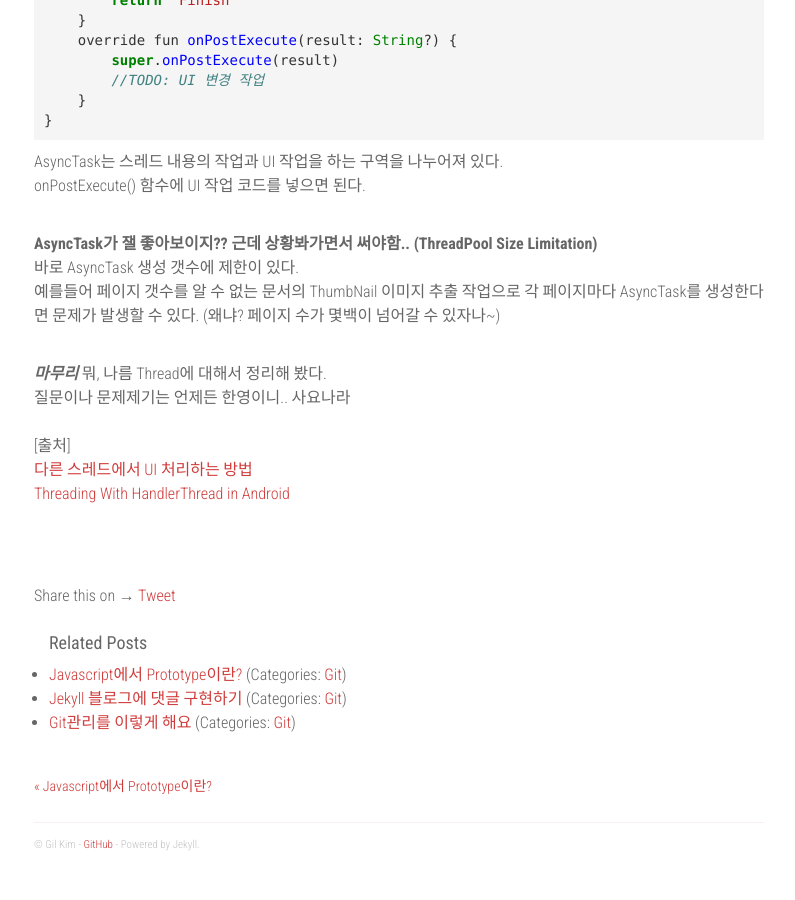
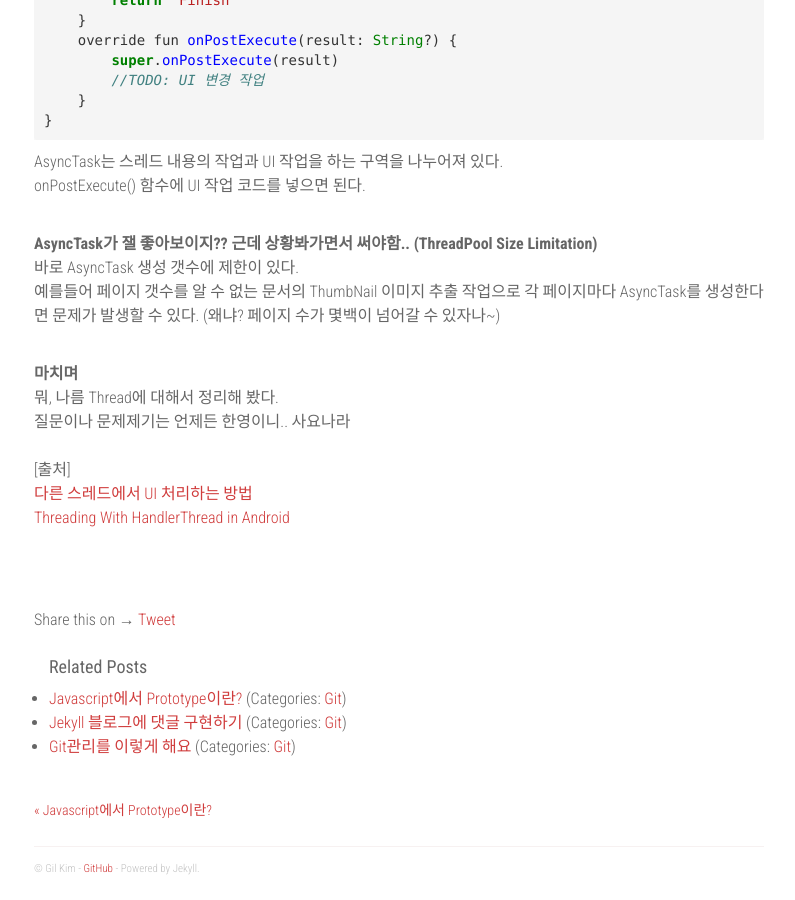
Before and after one commit to boogil/boogil.github.io, a Jekyll site: the page built from _posts/2019-01-31-android-ui-thread.md, in a window 1280 px wide and 900 px high, scrolled down 3044 px. Shown: the whole window, without its empty margins (336-1131 px from the left). Built offline with Jekyll 4.4.1, drawn with Linux system fonts in a browser that asks for light colours; nearby versions of some CDN libraries; comment, search, counter and statistics services are not loaded; before the commit the page ends 3920 px from its top, so only the background shows below that.

Commit message:
Update 2019-01-31-android-ui-thread.md

```diff
--- a/_posts/2019-01-31-android-ui-thread.md
+++ b/_posts/2019-01-31-android-ui-thread.md
@@ -141,7 +141,7 @@ onPostExecute() 함수에 UI 작업 코드를 넣으면 된다.  <br><br>
 문제가 발생할 수 있다. (왜냐? 페이지 수가 몇백이 넘어갈 수 있자나~)
 <br><br>
 
-***마무리***
+**마치며** <br>
 뭐, 나름 Thread에 대해서 정리해 봤다.<br>
 질문이나 문제제기는 언제든 한영이니.. 사요나라
 <br><br>
```
